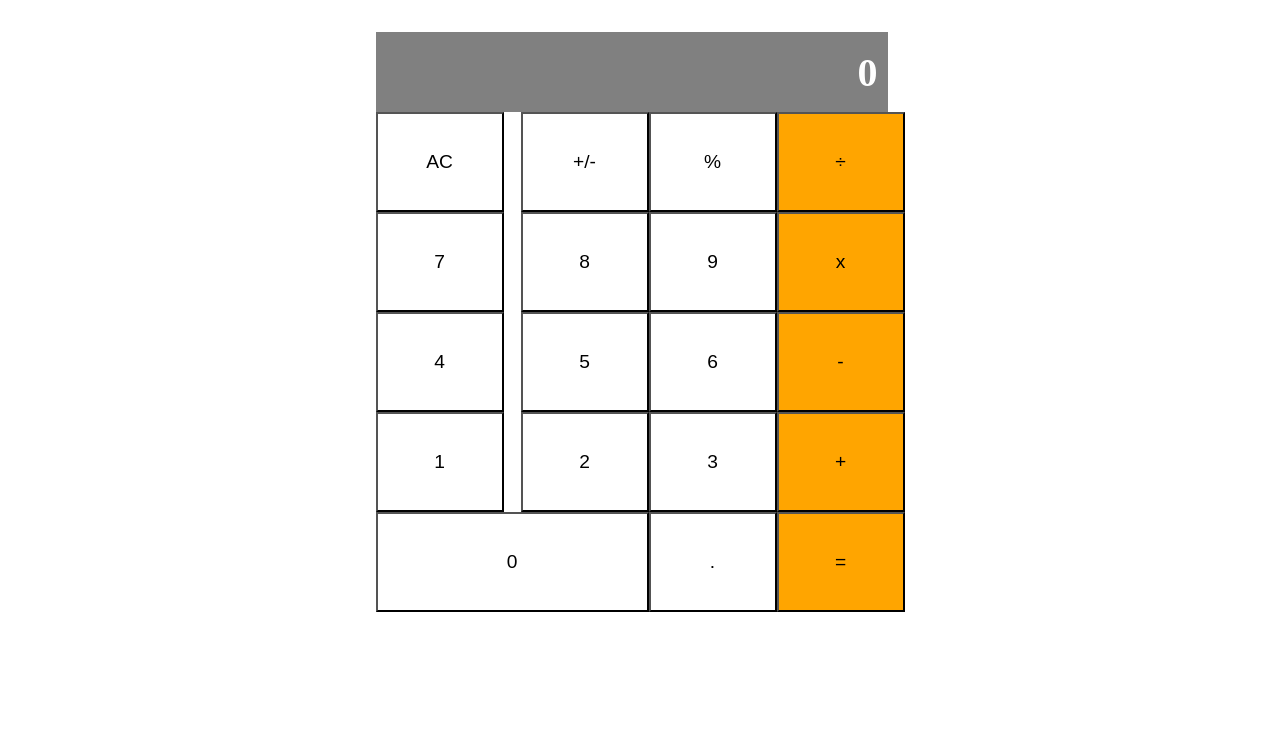
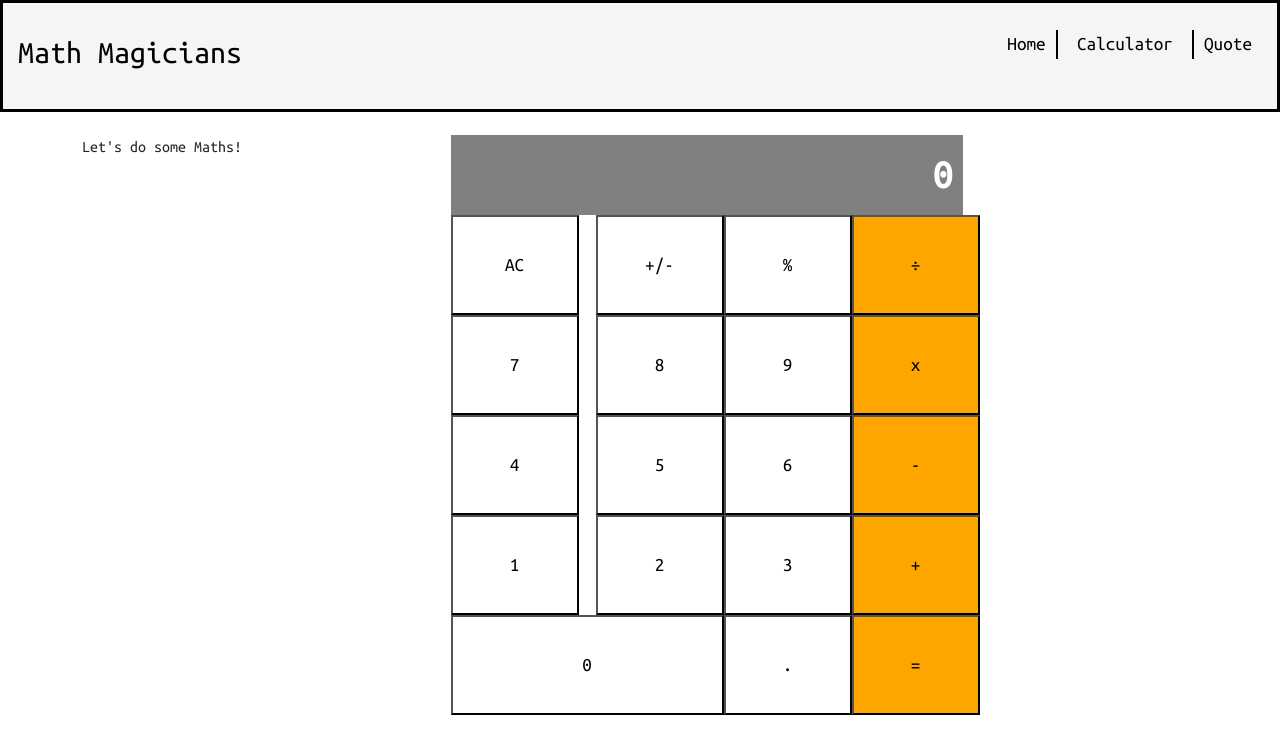
Before and after one commit to Tamunokuro/Math-magicians, a React (Create React App) app: page /calculator in a window 1280 px wide. Shown: the top 754 px of the page. Built offline with nearby package versions, Linux system fonts and the light colour scheme.

Commit message:
Add App routes

```diff
--- a/package.json
+++ b/package.json
@@ -7,8 +7,12 @@
     "@testing-library/react": "^13.4.0",
     "@testing-library/user-event": "^13.5.0",
     "big.js": "^6.2.1",
+    "bootstrap": "^5.2.3",
     "react": "^18.2.0",
+    "react-bootstrap": "^2.6.0",
     "react-dom": "^18.2.0",
+    "react-lorem-ipsum": "^1.4.10",
+    "react-router-dom": "^6.4.4",
     "react-scripts": "^5.0.1",
     "web-vitals": "^2.1.4"
   },
--- a/public/index.html
+++ b/public/index.html
@@ -3,6 +3,12 @@
   <head>
     <meta charset="utf-8" />
     <link rel="icon" href="%PUBLIC_URL%/favicon.ico" />
+    <link
+      rel="stylesheet"
+      href="https://cdn.jsdelivr.net/npm/bootstrap@5.2.3/dist/css/bootstrap.min.css"
+      integrity="sha384-rbsA2VBKQhggwzxH7pPCaAqO46MgnOM80zW1RWuH61DGLwZJEdK2Kadq2F9CUG65"
+      crossorigin="anonymous"
+    />
     <meta name="viewport" content="width=device-width, initial-scale=1" />
     <meta name="theme-color" content="#000000" />
     <meta
--- a/src/App.css
+++ b/src/App.css
@@ -1,10 +1,15 @@
+@import url('https://fonts.googleapis.com/css2?family=Poppins:wght@400;500&family=Ubuntu+Mono&display=swap');
+
 * {
   box-sizing: border-box;
   padding: 0;
   margin: 0;
+  font-family: 'Ubuntu Mono', monospace;
 }
 
 .calculator-section {
+  position: absolute;
+  top: 100px;
   display: flex;
   justify-content: center;
   align-items: center;
@@ -63,3 +68,53 @@ button {
   width: 10vw;
   height: 100px;
 }
+
+.nav {
+  position: sticky;
+  display: flex;
+  justify-content: space-between;
+  align-items: center;
+  background: #f5f5f5;
+  height: 7rem;
+  padding: 15px;
+  border: 3px solid #000;
+  width: 100vw;
+}
+
+.nav a {
+  text-decoration: none;
+  color: #000;
+}
+
+.nav-logo {
+  font-size: 2rem;
+  color: #000;
+}
+
+.navbar {
+  display: flex;
+  justify-content: space-evenly;
+  list-style: none;
+}
+
+.nav-items {
+  cursor: pointer;
+  margin-right: 10px;
+  font-size: 1.2rem;
+}
+
+.nav-items:nth-child(2) {
+  padding: 0 1.2rem;
+  border-left: 2px solid #000;
+  border-right: 2px solid #000;
+}
+
+.hero-container {
+  position: absolute;
+  top: 120px;
+  padding: 10px;
+}
+
+.quotes {
+  margin-top: 5rem;
+}
--- a/src/App.js
+++ b/src/App.js
@@ -1,11 +1,16 @@
-import { Component } from 'react';
-import Calculator from './components/Calculator';
+import React, { Component } from 'react';
+import { BrowserRouter } from 'react-router-dom';
+import Navbar from './components/Navbar';
 
 // eslint-disable-next-line react/prefer-stateless-function
 class App extends Component {
   render() {
     return (
-      <Calculator />
+      <React.StrictMode>
+        <BrowserRouter>
+          <Navbar />
+        </BrowserRouter>
+      </React.StrictMode>
     );
   }
 }
--- a/src/components/Calculator.js
+++ b/src/components/Calculator.js
@@ -1,7 +1,10 @@
 import React, { useState } from 'react';
+import Container from 'react-bootstrap/Container';
+import Row from 'react-bootstrap/Row';
+import Col from 'react-bootstrap/Col';
 import calculate from '../logic/calculate';
 
-function Calculator() {
+const Calculator = () => {
   const [obj, buttonChange] = useState({
     total: 0,
     operation: null,
@@ -14,7 +17,13 @@ function Calculator() {
   }
 
   return (
+    <Container>
       <section className="calculator-section">
+        <Row className="justify-content-center">
+          <Col xs={6}>
+            <p>Let&apos;s do some Maths!</p>
+          </Col>
+          <Col xs={6}>
             <div className="calculator">
               <span className="results">
                 {obj.total}
@@ -44,8 +53,11 @@ function Calculator() {
               <button type="button" className="numbers" name="." onClick={handleButtonChange}>.</button>
               <button type="button" className="operators" name="=" onClick={handleButtonChange}>=</button>
             </div>
+          </Col>
+        </Row>
       </section>
+    </Container>
   );
-}
+};
 
 export default Calculator;
--- /dev/null
+++ b/src/components/Home.js
@@ -0,0 +1,11 @@
+import '../App.css';
+import { LoremIpsum } from 'react-lorem-ipsum';
+
+const Home = () => (
+  <div className="hero-container">
+    <h1>Welcome to Math Magicians</h1>
+    <LoremIpsum p={2} />
+  </div>
+);
+
+export default Home;
--- /dev/null
+++ b/src/components/Navbar.js
@@ -0,0 +1,27 @@
+import '../App.css';
+import { Route, Routes, Link } from 'react-router-dom';
+import Calculator from './Calculator';
+import Home from './Home';
+import Quotes from './Quotes';
+
+const Navbar = () => (
+  <div className="header">
+    <div className="nav">
+      <a className="nav-logo" href={<Home />}>Math Magicians</a>
+      <ul className="navbar">
+        <li className="nav-items"><Link to="/">Home</Link></li>
+        <li className="nav-items"><Link to="/calculator">Calculator</Link></li>
+        <li className="nav-items"><Link to="/quotes">Quote</Link></li>
+      </ul>
+      <Routes>
+        <Route path="/" element={<Home />} />
+        <Route path="/calculator" element={<Calculator />} />
+        <Route path="/quotes" element={<Quotes />} />
+        <Route />
+        <Route />
+      </Routes>
+    </div>
+  </div>
+);
+
+export default Navbar;
--- /dev/null
+++ b/src/components/Quotes.js
@@ -0,0 +1,16 @@
+import Container from 'react-bootstrap/Container';
+import Row from 'react-bootstrap/Row';
+import Col from 'react-bootstrap/Col';
+
+const Quotes = () => (
+  <Container>
+    <Row className="justify-content-center">
+      <Col xs={6}>
+        <h3 className="quotes">Maths is fun!</h3>
+      </Col>
+    </Row>
+  </Container>
+
+);
+
+export default Quotes;
```
Also changed, not shown: 1 other file (tests, documents, lock files or other folders). Lines whose indentation alone changed are shown as unchanged.
